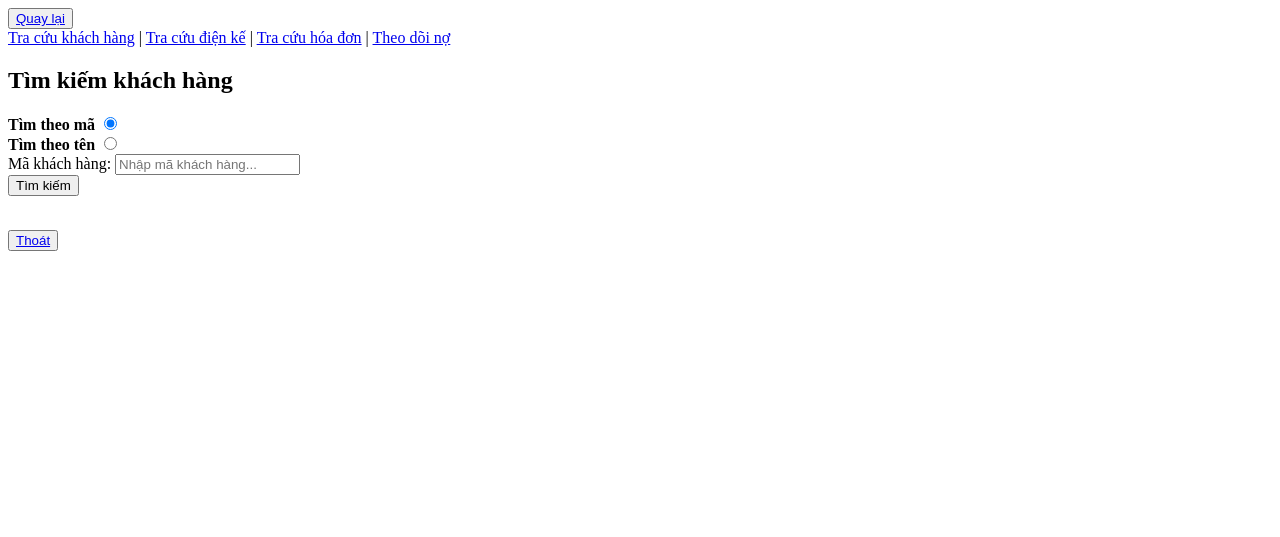
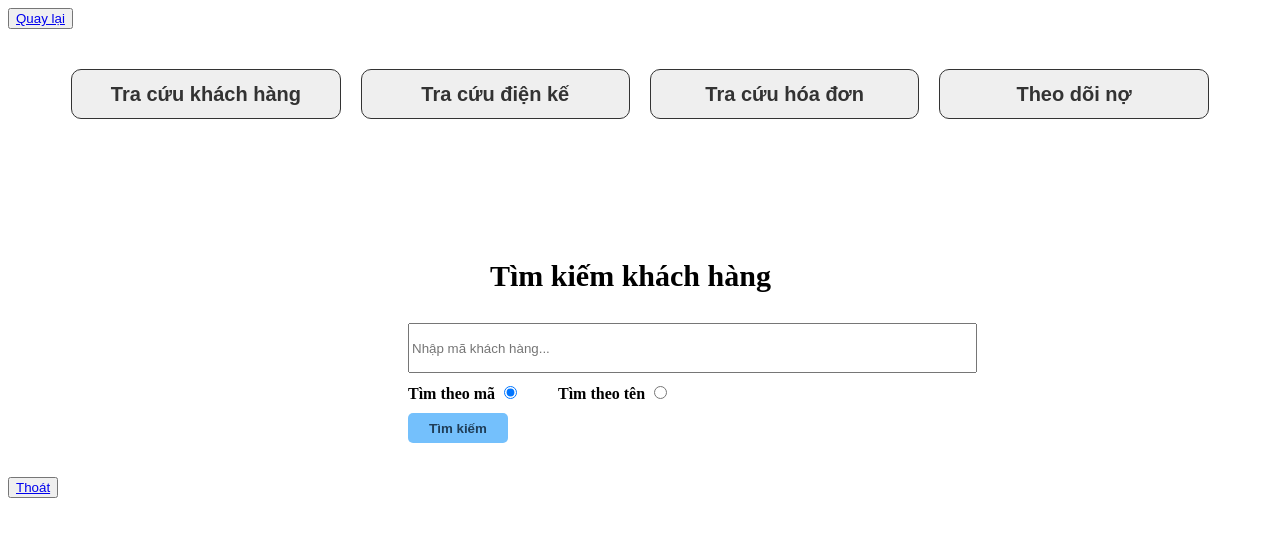
Before and after one commit to conGaStuer/tttn, a PHP site: page /controller/tracuu.php?act=tracuukhachhang in a window 1280 px wide. Shown: the top 537 px of the page. Run offline with PHP 8.4, Linux system fonts and the light colour scheme; the visitor is signed in with stand-in values (Sample User, id 1).

Commit message:
dddqdqdqdq

```diff
--- a/assets/css/quanlydienke.css
+++ b/assets/css/quanlydienke.css
@@ -41,7 +41,7 @@ h2 {
   width: 200px;
 }
 .aaaa {
-  width: 60%;
+  width: 45%;
   height: 50px;
   position: relative;
   top: -40px;
@@ -50,6 +50,7 @@ h2 {
 table {
   width: 90%;
   margin: 50px auto;
+  border-collapse: collapse;
 }
 table td {
   text-align: center;
@@ -101,3 +102,7 @@ table th {
   background-color: rgb(31, 61, 87);
   color: white;
 }
+.btnn {
+  margin-top: 10px;
+  color: white;
+}
--- /dev/null
+++ b/assets/css/tim.css
@@ -0,0 +1,5 @@
+.tim {
+  position: relative;
+  left: 300px;
+  z-index: 999;
+}
--- a/view/ketquasearch.php
+++ b/view/ketquasearch.php
@@ -147,7 +147,7 @@
             }
             echo '</table>';
         } else {
-            echo 'Không tìm thấy khách hàng trong CSDL';
+            echo '<span style="position:relative;left:400px">Không tìm thấy khách hàng trong CSDL.</span>';
         }
     }
 
@@ -234,7 +234,7 @@
             }
             echo '</table>';
         } else {
-            echo 'Không tìm thấy khách hàng trong CSDL.';
+            echo '<span style="position:relative;left:400px">Không tìm thấy khách hàng trong CSDL.</span>';
         }
     }
     ?>
--- a/view/timhoadon.php
+++ b/view/timhoadon.php
@@ -1,4 +1,7 @@
 <link rel="stylesheet" href="../assets/css/quanlyhoadon.css">
+<link rel="stylesheet" href="https://cdnjs.cloudflare.com/ajax/libs/font-awesome/6.5.2/css/all.min.css"
+    integrity="sha512-SnH5WK+bZxgPHs44uWIX+LLJAJ9/2PkPKZ5QiAj6Ta86w+fsb2TkcmfRyVX3pBnMFcV7oQPJkl9QevSCWr3W6A=="
+    crossorigin="anonymous" referrerpolicy="no-referrer" />
 <?php
 
 if (isset($_SESSION['id_nv'])) {
--- a/view/timkhachhang.php
+++ b/view/timkhachhang.php
@@ -1,19 +1,23 @@
+<link rel="stylesheet" href="../assets/css/quanlydienke.css">
+<link rel="stylesheet" href="https://cdnjs.cloudflare.com/ajax/libs/font-awesome/6.5.2/css/all.min.css"
+    integrity="sha512-SnH5WK+bZxgPHs44uWIX+LLJAJ9/2PkPKZ5QiAj6Ta86w+fsb2TkcmfRyVX3pBnMFcV7oQPJkl9QevSCWr3W6A=="
+    crossorigin="anonymous" referrerpolicy="no-referrer" />
 <?php
 
 if (isset($_SESSION['id_nv'])) {
     ?>
-    <link rel="stylesheet" href="../assets/css/quanlydien.css">
-    <div>
+
+    <div class="tim">
         <h2>Tìm kiếm khách hàng</h2>
-        <form action="" method="post">
-            <div>
+        <form action="" method="post" class="ffff">
+            <div class="aa" style="width: 300px;">
                 <b>Tìm theo mã</b>
-                <input name="searchKH" type="radio" value="0" onclick="chosseSearch_KH();" <?php if (!isset($search_KH_by_Name))
+                <input class="cir" name="searchKH" type="radio" value="0" onclick="chosseSearch_KH();" <?php if (!isset($search_KH_by_Name))
                     echo "checked"; ?>>
             </div>
-            <div>
+            <div class="bb">
                 <b>Tìm theo tên</b>
-                <input name="searchKH" type="radio" value="1" onclick="chosseSearch_KH();" <?php if (isset($search_KH_by_Name))
+                <input class="cir" name="searchKH" type="radio" value="1" onclick="chosseSearch_KH();" <?php if (isset($search_KH_by_Name))
                     echo "checked"; ?>>
             </div>
 
@@ -21,17 +25,15 @@ if (isset($_SESSION['id_nv'])) {
                 echo "block";
             else
                 echo "none"; ?>;">
-                <label for="makh">Mã khách hàng:</label>
-                <input type="text" id="makh" name="makh" placeholder="Nhập mã khách hàng...">
+                <input type="text" id="makh" name="makh" class="aaaa" placeholder="Nhập mã khách hàng...">
             </div>
             <div id="search_By_Name" style="display: <?php if (isset($search_KH_by_Name))
                 echo "block";
             else
                 echo "none"; ?>;">
-                <label for="makh">Tên khách hàng:</label>
-                <input type="text" id="nameKH" name="nameKH" placeholder="Nhập tên khách hàng...">
+                <input type="text" id="nameKH" name="nameKH" class="aaaa" placeholder="Nhập tên khách hàng...">
             </div>
-            <input type="submit" name="searchCustomer" value="Tìm kiếm">
+            <input type="submit" class='xem' name="searchCustomer" value="Tìm kiếm" style="position:relative;left:390px; ">
         </form>
     </div>
 
@@ -41,7 +43,7 @@ if (isset($_SESSION['id_nv'])) {
         if ($search_KH && !empty($search_KH)) {
             echo 'Tìm thấy khách hàng có mã: ' . $makh;
 
-            echo ' <table>
+            echo ' <table border="1">
                 <tr>
                     <th>Tên KH</th>
                     <th>Địa chỉ</th>
@@ -55,7 +57,80 @@ if (isset($_SESSION['id_nv'])) {
                     <td>" . $rows['diachi'] . "</td>
                     <td>" . $rows['dt'] . "</td>
                     <td>" . $rows['cccd'] . "</td>
-                    <td><button id='button_" . $rows['makh'] . "' onclick=\"showDienKe('" . $rows['makh'] . "')\">Xem</button></td>
+                    <td><button  class='xem' id='button_" . $rows['makh'] . "' onclick=\"showDienKe('" . $rows['makh'] . "')\">Xem</button></td>
+                    </tr>";
+                echo "<tr id='dienke_row_" . $rows['makh'] . "' style='display: none;'>
+                    <td colspan='6'>
+                        <div id='dienke_container_" . $rows['makh'] . "'>";
+                if (isset($rows['dienke'])) {
+                    echo "<h2>Thông tin điện kế Mã khách hàng: " . $rows['makh'] . "</h2>
+                    <form id='hoadon' method='post' action='../controller/tiendien.php?act=tinhdien' onsubmit='return kiemTraChon()'>
+                        <table border='1' id='dienke_table_" . $rows['makh'] . "'>
+                            <tr>
+                                <th>Mã ĐK</th>
+                                <th>Mã KH</th>
+                                <th>Ngày sản xuất</th>
+                                <th>Ngày lắp</th>
+                                <th>Mô tả</th>
+                                <th>Trạng thái</th>
+                                <th>Chọn để lập hóa đơn</th>
+                            </tr>";
+                    foreach ($rows['dienke'] as $dienke) {
+                        echo "<tr>
+                        <td>" . $dienke['madk'] . "</td>
+                        <td>" . $dienke['makh'] . "</td>
+                        <td>" . $dienke['ngaysx'] . "</td>
+                        <td>" . $dienke['ngaylap'] . "</td>
+                        <td>" . $dienke['mota'] . "</td>";
+                        if ($dienke['trangthai'] == 1) {
+                            $status_dk = "Còn sử dụng";
+                            echo "<td>" . $status_dk . "</td>
+                            <td><input type='radio' name='selected_id' value='" . $dienke['madk'] . "'/>
+                            </td>";
+                        } else {
+                            $status_dk = "Đã ngừng sử dụng";
+                            echo "<td>" . $status_dk . "</td>
+                            <td>Không thể lập hóa đơn cho điện kế này</td>";
+                        }
+                        echo "
+                        </tr>
+                        ";
+                    }
+                    echo "</table>
+                        <input type='submit'  class='add' name='submit_button' id='submit_button' value='Lập hóa đơn'>
+                        </form>";
+                }
+                echo "</div>
+                </td>
+                </tr>";
+            }
+            echo '</table>';
+        } else {
+            echo 'Không tìm thấy khách hàng có mã ' . $makh . ' trong CSDL';
+        }
+
+    }
+    ?>
+
+    <?php
+    if (isset($search_KH_by_Name)) {
+        if ($search_KH_by_Name && !empty($search_KH_by_Name)) {
+            echo 'Tìm thấy các khách hàng có tên: ' . $tenkh;
+            echo ' <table>
+                <tr>
+                    <th>Tên KH</th>
+                    <th>Địa chỉ</th>
+                    <th>Điện thoại</th>
+                    <th>CMND</th>
+                    <th>Xem điện kế</th>
+                </tr>';
+            foreach ($search_KH_by_Name['khachhang'] as $rows) {
+                echo "<tr>
+                    <td>" . $rows['tenkh'] . "</td>
+                    <td>" . $rows['diachi'] . "</td>
+                    <td>" . $rows['dt'] . "</td>
+                    <td>" . $rows['cccd'] . "</td>
+                    <td><button  class='xem' id='button_" . $rows['makh'] . "' onclick=\"showDienKe('" . $rows['makh'] . "')\">Xem</button></td>
                     </tr>";
                 echo "<tr id='dienke_row_" . $rows['makh'] . "' style='display: none;'>
                     <td colspan='6'>
@@ -95,80 +170,7 @@ if (isset($_SESSION['id_nv'])) {
                         ";
                     }
                     echo "</table>
-                        <input type='submit' name='submit_button' id='submit_button' value='Lập hóa đơn'>
-                        </form>";
-                }
-                echo "</div>
-                </td>
-                </tr>";
-            }
-            echo '</table>';
-        } else {
-            echo 'Không tìm thấy khách hàng có mã ' . $makh . ' trong CSDL';
-        }
-
-    }
-    ?>
-
-    <?php
-    if (isset($search_KH_by_Name)) {
-        if ($search_KH_by_Name && !empty($search_KH_by_Name)) {
-            echo 'Tìm thấy các khách hàng có tên: ' . $tenkh;
-            echo ' <table>
-                <tr>
-                    <th>Tên KH</th>
-                    <th>Địa chỉ</th>
-                    <th>Điện thoại</th>
-                    <th>CMND</th>
-                    <th>Xem điện kế</th>
-                </tr>';
-            foreach ($search_KH_by_Name['khachhang'] as $rows) {
-                echo "<tr>
-                    <td>" . $rows['tenkh'] . "</td>
-                    <td>" . $rows['diachi'] . "</td>
-                    <td>" . $rows['dt'] . "</td>
-                    <td>" . $rows['cccd'] . "</td>
-                    <td><button id='button_" . $rows['makh'] . "' onclick=\"showDienKe('" . $rows['makh'] . "')\">Xem</button></td>
-                    </tr>";
-                echo "<tr id='dienke_row_" . $rows['makh'] . "' style='display: none;'>
-                    <td colspan='6'>
-                        <div id='dienke_container_" . $rows['makh'] . "'>";
-                if (isset($rows['dienke'])) {
-                    echo "<h2>Thông tin điện kế Mã khách hàng: " . $rows['makh'] . "</h2>
-                    <form id='hoadon' method='post' action='../controller/tiendien.php?act=tinhdien' onsubmit='return kiemTraChon()'>
-                        <table id='dienke_table_" . $rows['makh'] . "'>
-                            <tr>
-                                <th>Mã ĐK</th>
-                                <th>Mã KH</th>
-                                <th>Ngày sản xuất</th>
-                                <th>Ngày lắp</th>
-                                <th>Mô tả</th>
-                                <th>Trạng thái</th>
-                                <th>Chọn để lập hóa đơn</th>
-                            </tr>";
-                    foreach ($rows['dienke'] as $dienke) {
-                        echo "<tr>
-                        <td>" . $dienke['madk'] . "</td>
-                        <td>" . $dienke['makh'] . "</td>
-                        <td>" . $dienke['ngaysx'] . "</td>
-                        <td>" . $dienke['ngaylap'] . "</td>
-                        <td>" . $dienke['mota'] . "</td>";
-                        if ($dienke['trangthai'] == 1) {
-                            $status_dk = "Còn sử dụng";
-                            echo "<td>" . $status_dk . "</td>
-                            <td><input type='radio' name='selected_id' value='" . $dienke['madk'] . "'/>
-                            </td>";
-                        } else {
-                            $status_dk = "Đã ngừng sử dụng";
-                            echo "<td>" . $status_dk . "</td>
-                            <td>Không thể lập hóa đơn cho điện kế này</td>";
-                        }
-                        echo "
-                        </tr>
-                        ";
-                    }
-                    echo "</table>
-                        <input type='submit' name='submit_button' id='submit_button' value='Lập hóa đơn'>
+                        <input type='submit'  class='add' name='submit_button' id='submit_button' value='Lập hóa đơn'>
                         </form>";
                 }
                 echo "</div>
--- a/view/tracuu.php
+++ b/view/tracuu.php
@@ -1,19 +1,70 @@
-<?php
-    session_start();
+<style>
+    .manage-side {
+        width: 90%;
+        height: 200px;
+        margin: 0 auto;
+        position: relative;
+        top: 40px;
+        display: grid;
+        grid-template-columns: repeat(4, 1fr);
+        gap: 20px;
+    }
 
-    if(isset($_SESSION['id_nv'])){
-?>
-<button><a href="../controller/tiendien.php?act=quanly">Quay lại</a></button><br>
-
-<a href="../controller/tracuu.php?act=tracuukhachhang">Tra cứu khách hàng</a> |
-
-<a href="../controller/tracuu.php?act=tracuudienke">Tra cứu điện kế</a> |
-
-<a href="../controller/tracuu.php?act=tracuuhoadon">Tra cứu hóa đơn</a> |
-
-<a href="../controller/theodoino.php?act=theodoino">Theo dõi nợ</a>
+    .btn {
+        width: 100%;
+        height: 25%;
+        border-radius: 10px;
+        border: 1px solid var(--text-color-bold);
+        display: flex;
+        justify-content: space-around;
+        flex-direction: column;
+        align-items: center;
+    }
 
 
-<?php }else{
+    .btn a {
+        text-decoration: none;
+        color: var(--text-color-bold);
+        font-weight: bold;
+        font-size: 20px;
+    }
+</style>
+<?php
+session_start();
+
+
+if (isset($_SESSION['id_nv'])) {
+    ?> <button><a href="../controller/tiendien.php?act=quanly">Quay lại</a></button><br>
+    <div class="manage-side">
+        <button class="btn">
+
+            <a href="../controller/tracuu.php?act=tracuukhachhang">Tra cứu khách hàng</a>
+        </button>
+        <button class="btn">
+            <a href="../controller/tracuu.php?act=tracuudienke">Tra cứu điện kế</a>
+        </button>
+
+        <button class="btn">
+            <a href="../controller/tracuu.php?act=tracuuhoadon">Tra cứu hóa đơn</a>
+        </button>
+        <button class="btn">
+            <a href="../controller/tracuu.php?act=theodoino">Theo dõi nợ</a>
+        </button>
+
+
+
+    </div>
+
+
+
+
+
+
+
+
+
+
+
+<?php } else {
     header('location: ../controller/nhanvien.php?act=login');
 } ?>
```
Also changed, not shown: assets/css/themkhachhang.css (added, +84 -0 lines), assets/css/tracuu.css (added, +66 -0 lines), view/quanlykhachhang.php (+27 -16 lines), view/themkhachhang.php (+36 -15 lines).
